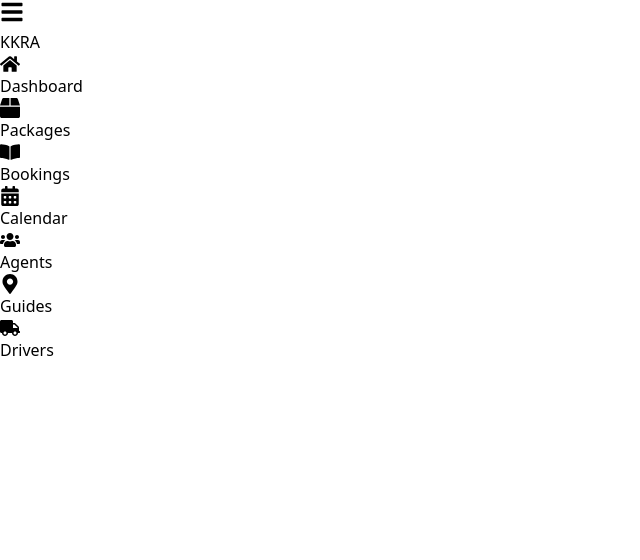
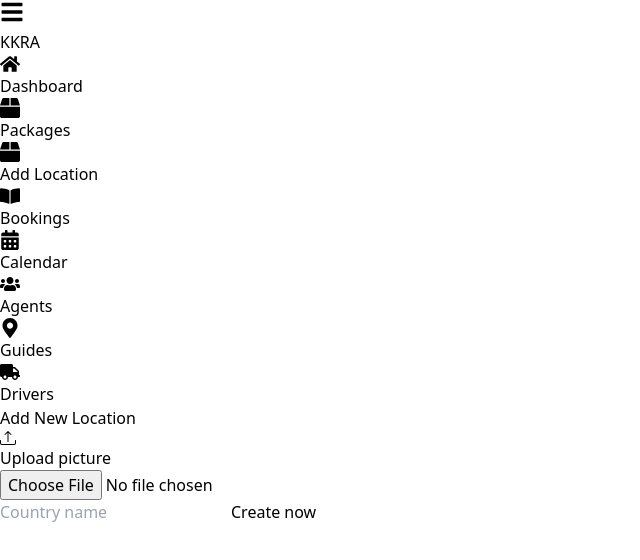
Before and after one commit to saudkhanbpk/sunlite_movers_admin, a React (Vite) app: page /location in a window 1280 px wide. Shown: the top 560 px of the page, without its empty margins (0-640 px from the left). Built offline with nearby package versions, Linux system fonts and the light colour scheme.

Commit message:
create the add location page

```diff
--- /dev/null
+++ b/src/components/AddLocation.jsx
@@ -0,0 +1,89 @@
+import React, { useState } from 'react';
+import axios from 'axios';
+import { BsUpload } from 'react-icons/bs';
+import { BaseUrl } from '../BaseUrl';
+
+const AddLocation = () => {
+    const [formData, setFormData] = useState({
+        title: '',
+        image: ''
+    });
+
+    const [selectedFile, setSelectedFile] = useState(null);
+    const [errorMessage, setErrorMessage] = useState('');
+    const [successMessage, setSuccessMessage] = useState('');
+
+    const handleChange = (e) => {
+        const { name, value } = e.target;
+        setFormData(prevState => ({
+            ...prevState,
+            [name]: value
+        }));
+    };
+
+    const handleFileChange = (e) => {
+        setSelectedFile(e.target.files[0]);
+    };
+    const handleSubmit = async (e) => {
+        e.preventDefault();
+        const { title } = formData;
+        const data = new FormData();
+        data.append('name', title);
+        data.append('image', selectedFile);
+        try {
+            const response = await axios.post(`${BaseUrl}/api/locations`, data, {
+                headers: {
+                    'Content-Type': 'multipart/form-data'
+                }
+            });
+
+            if (response.status === 201) {
+                setSuccessMessage('Location created successfully');
+                setErrorMessage('');
+                setFormData({ title: '', image: '' });
+                setSelectedFile(null);
+            } else {
+                setErrorMessage('Failed to create location');
+            }
+        } catch (error) {
+            console.error('Error uploading the location:', error);
+            setErrorMessage('An error occurred while uploading');
+        }
+    };
+
+    return (
+        <div className="max-w-md p-6 md:ml-10 bg-[#E8F5FE] rounded-lg shadow-md">
+            <h2 className="text-2xl font-bold mb-6 text-center">Add New Location</h2>
+            <form onSubmit={handleSubmit} className="space-y-4">
+                <div className="flex justify-center items-center w-full h-32 border-2 border-dashed border-gray-300 rounded-lg cursor-pointer hover:bg-gray-50 relative">
+                    <div className="text-center">
+                        <BsUpload className="mx-auto h-12 w-12 text-gray-400" />
+                        <span className="mt-2 block text-sm font-medium text-gray-900">Upload picture</span>
+                    </div>
+                    <input
+                        type="file"
+                        className="absolute inset-0 opacity-0 cursor-pointer"
+                        accept="image/*"
+                        onChange={handleFileChange}
+                    />
+                </div>
+                <input
+                    type="text"
+                    name="title"
+                    value={formData.title}
+                    onChange={handleChange}
+                    placeholder="Country name"
+                    className="w-full py-3 p-2 rounded-md focus:outline-none focus:ring-2 focus:ring-blue-500"
+                />
+                <button
+                    type="submit"
+                    className="w-full bg-blue-500 text-white p-2 rounded-md hover:bg-blue-600 focus:outline-none focus:ring-2 focus:ring-blue-500 focus:ring-offset-2"
+                >
+                    Create now
+                </button>
+            </form>
+        </div>
+    );
+};
+
+export default AddLocation;
--- a/src/components/AddPackage.jsx
+++ b/src/components/AddPackage.jsx
@@ -1,4 +1,4 @@
-import React, { useState } from 'react';
+import React, { useEffect, useState } from 'react';
 import axios from 'axios';
 import { BsUpload } from 'react-icons/bs';
 import { BaseUrl } from '../BaseUrl';
@@ -9,6 +9,7 @@ const AddPackage = () => {
     const [formData, setFormData] = useState({
         title: '',
         destination: '',
+        locationId: '',
         date: '',
         duration: '',
         price: '',
@@ -16,6 +17,21 @@ const AddPackage = () => {
     });
 
     const [selectedFile, setSelectedFile] = useState(null);
+    const [locations, setLocations] = useState([]);
+
+    useEffect(() => {
+        const fetchLocations = async () => {
+            try {
+                const response = await axios.get(`${BaseUrl}/api/getAllLocations`);
+                setLocations(response.data.locations);
+            } catch (error) {
+                console.error('Error fetching locations:', error);
+            }
+        };
+
+        fetchLocations();
+    }, []);
+
     const handleChange = (e) => {
         const { name, value } = e.target;
         setFormData(prevState => ({
@@ -30,9 +46,11 @@ const AddPackage = () => {
 
     const handleSubmit = async (e) => {
         e.preventDefault();
+        console.log("formdata", FormData)
         const formDataToSend = new FormData();
         formDataToSend.append('title', formData.title);
         formDataToSend.append('destination', formData.destination);
+        formDataToSend.append('locationId', formData.locationId);
         formDataToSend.append('date', formData.date);
         formDataToSend.append('duration', formData.duration);
         formDataToSend.append('price', formData.price);
@@ -42,7 +60,7 @@ const AddPackage = () => {
         }
 
         try {
-            const response = await axios.post(`${BaseUrl}/api/packages/addpackage`, formDataToSend, {
+            const response = await axios.post(`${BaseUrl}/api/addpackage`, formDataToSend, {
                 headers: {
                     'Content-Type': 'multipart/form-data',
                 },
@@ -79,6 +97,21 @@ const AddPackage = () => {
                     placeholder="Tour name"
                     className="w-full py-3 p-2 rounded-md focus:outline-none focus:ring-2 focus:ring-blue-500"
                 />
+
+                <select
+                    name="locationId"
+                    value={formData.locationId}
+                    onChange={handleChange}
+                    className="w-full py-3 p-2 rounded-md focus:outline-none focus:ring-2 focus:ring-blue-500"
+                    required
+                >
+                    <option value="">Select Location</option>
+                    {locations.map(location => (
+                        <option key={location._id} value={location._id}>
+                            {location.name}
+                        </option>
+                    ))}
+                </select>
 
                 <input
                     type="text"
--- a/src/components/Agents.jsx
+++ b/src/components/Agents.jsx
@@ -1,4 +1,4 @@
-import React from 'react';
+import React, { useState } from 'react';
 import { FaEnvelope, FaPhone, FaBriefcase, FaMapMarkerAlt, FaClock, FaUserCheck } from 'react-icons/fa';
 import user from '../assets/img/user.png'
 import person from '../assets/img/person.png'
@@ -13,6 +13,7 @@ const agentsData = [
 ];
 
 const Agents = () => {
+    const [show, setShow] = useState(false)
     return (
         <div className="container p-4 sm:p-6 md:p-8">
             <Header />
@@ -35,7 +36,7 @@ const Agents = () => {
                             </thead>
                             <tbody>
                                 {agentsData.map((agent) => (
-                                    <tr key={agent.id} className="border-b">
+                                    <tr onClick={() => setShow(!show)} key={agent.id} className="border-b">
                                         <td className="px-4 py-2 flex items-center">
                                             <img src={agent.image} alt={agent.name} className="w-8 h-8 rounded-full mr-2" />
                                             {agent.name}
@@ -48,7 +49,7 @@ const Agents = () => {
                         </table>
                     </div>
                 </div>
-
+                {show ?
                     <div className="lg:w-1/3">
                         <div className="bg-white rounded-lg border border-black shadow p-6">
                             <div className="flex flex-col items-center mb-4">
@@ -108,6 +109,9 @@ const Agents = () => {
                             </div>
                         </div>
                     </div>
+                    :
+                    ""
+                }
             </div>
         </div>
     );
--- a/src/components/Guides.jsx
+++ b/src/components/Guides.jsx
@@ -1,4 +1,4 @@
-import React from 'react';
+import React, { useState } from 'react';
 import { FaEnvelope, FaPhone, FaBriefcase, FaMapMarkerAlt, FaClock, FaUserCheck } from 'react-icons/fa';
 import user from '../assets/img/user.png'
 import person from '../assets/img/user.png'
@@ -13,6 +13,7 @@ const agentsData = [
 ];
 
 const Guides = () => {
+    const [show, setShow] = useState(false)
     return (
         <div className="container p-4 sm:p-6 md:p-8">
             <Header />
@@ -35,7 +36,7 @@ const Guides = () => {
                             </thead>
                             <tbody>
                                 {agentsData.map((agent) => (
-                                    <tr key={agent.id} className="border-b">
+                                    <tr onClick={() => setShow(!show)} key={agent.id} className="border-b">
                                         <td className="px-4 py-2 flex items-center">
                                             <img src={agent.image} alt={agent.name} className="w-8 h-8 rounded-full mr-2" />
                                             {agent.name}
@@ -48,7 +49,7 @@ const Guides = () => {
                         </table>
                     </div>
                 </div>
-
+                {show ?
                     <div className="lg:w-1/3">
                         <div className="bg-white rounded-lg border border-black shadow p-6">
                             <div className="flex flex-col items-center mb-4">
@@ -117,6 +118,9 @@ const Guides = () => {
                             </div>
                         </div>
                     </div>
+                    :
+                    ""
+                }
             </div>
         </div>
     );
--- a/src/components/Sidebar.jsx
+++ b/src/components/Sidebar.jsx
@@ -23,6 +23,13 @@ const Sidebar = ({ isOpen }) => {
                     >
                         <FaBox className="mr-3" size={20} />
                         Packages
+                    </NavLink>
+                    <NavLink
+                        to="/location"
+                        className={({ isActive }) => `flex text-[20px] pt-6 items-center px-4 py-2 ${isActive ? 'text-[#4318FF]' : 'text-[#000000]'}`}
+                    >
+                        <FaBox className="mr-3" size={20} />
+                        Add Location
                     </NavLink>
                     <NavLink
                         to="/booking"
--- a/src/routes/routes.jsx
+++ b/src/routes/routes.jsx
@@ -10,6 +10,7 @@ import Guides from '../components/Guides'
 import Drivers from '../components/Drivers'
 import Packages from '../components/Packages'
 import AddPackage from '../components/AddPackage'
+import AddLocation from '../components/AddLocation'
 
 
 const AppRoutes = () => {
@@ -32,6 +33,7 @@ const AppRoutes = () => {
                         <Route path='/guides' element={<Guides />} />
                         <Route path='/drivers' element={<Drivers />} />
                         <Route path='/add_package' element={<AddPackage />} />
+                        <Route path='/location' element={<AddLocation />} />
                     </Routes>
                 </div>
             </div>
```
Also changed, not shown: src/components/Drivers.jsx (+7 -3 lines). Lines whose indentation alone changed are shown as unchanged.
